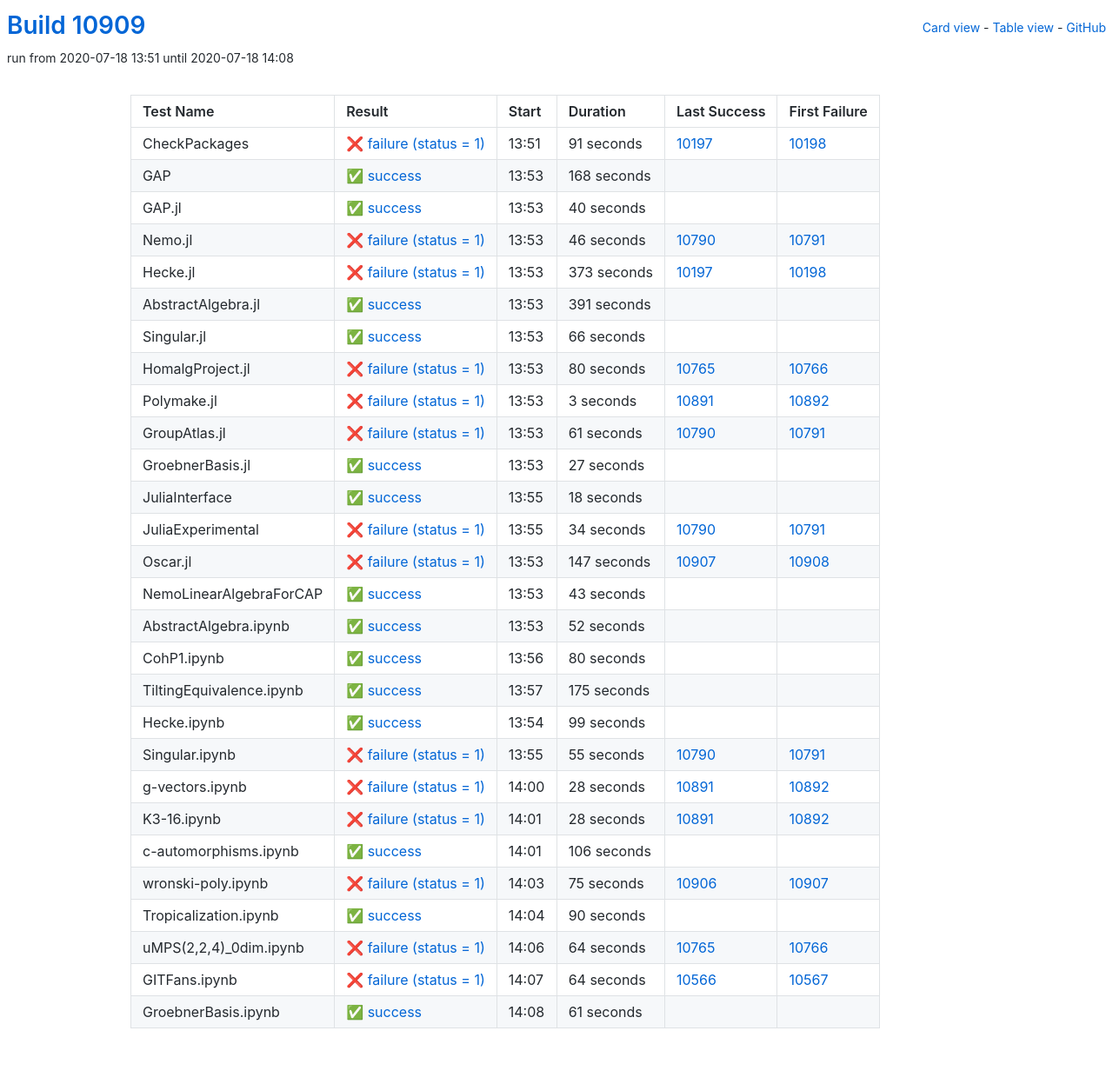
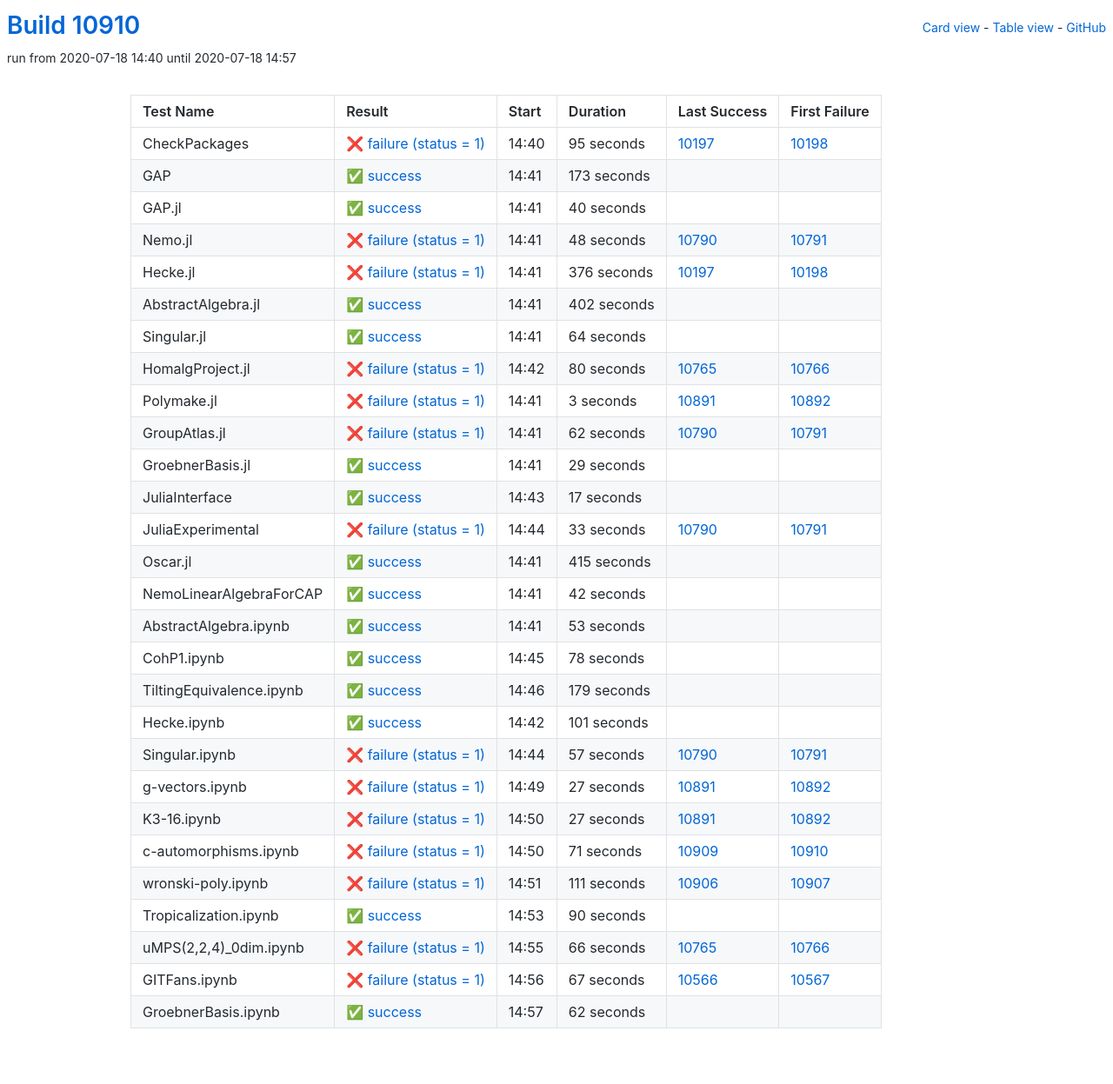
Before and after one commit to oscar-system/oscar-ci-status, a Jekyll site: the page built from table.html, in a window 1280 px wide. Shown: the whole page at 87% size. Built offline with Jekyll 4.4.1, drawn with Linux system fonts in a browser that asks for light colours.

Commit message:
Build #10910

```diff
--- a/_data/ci.yml
+++ b/_data/ci.yml
@@ -1,6 +1,6 @@
 ---
-build: 10909
-build_url: https://oscarci.mathematik.uni-kl.de/job/oscar/10909/
+build: 10910
+build_url: https://oscarci.mathematik.uni-kl.de/job/oscar/10910/
 job: oscar
 organization: oscar-system
 repo: oscar-ci-status
@@ -8,32 +8,32 @@ repourl: https://github.com/oscar-system/oscar-ci-status
 tests:
 - name: CheckPackages
   id: checkpackages
-  log: https://oscarci.mathematik.uni-kl.de/job/oscar/10909/artifact/logs/build-10909/CheckPackages.log
-  start: 2020-07-18 13:51
+  log: https://oscarci.mathematik.uni-kl.de/job/oscar/10910/artifact/logs/build-10910/CheckPackages.log
+  start: 2020-07-18 14:40
   success: false
   exitcode: 1
   status: failure
-  duration: 91
+  duration: 95
   last_success: 10197
   last_success_url: https://oscarci.mathematik.uni-kl.de/job/oscar/10197/
   first_failure: 10198
   first_failure_url: https://oscarci.mathematik.uni-kl.de/job/oscar/10198/
 - name: GAP
   id: gap
-  log: https://oscarci.mathematik.uni-kl.de/job/oscar/10909/artifact/logs/build-10909/GAP.log
-  start: 2020-07-18 13:53
+  log: https://oscarci.mathematik.uni-kl.de/job/oscar/10910/artifact/logs/build-10910/GAP.log
+  start: 2020-07-18 14:41
   success: true
   exitcode: 0
   status: success
-  duration: 168
+  duration: 173
   last_success: false
   last_success_url:
   first_failure: false
   first_failure_url:
 - name: GAP.jl
   id: gap-jl
-  log: https://oscarci.mathematik.uni-kl.de/job/oscar/10909/artifact/logs/build-10909/GAP.jl.log
-  start: 2020-07-18 13:53
+  log: https://oscarci.mathematik.uni-kl.de/job/oscar/10910/artifact/logs/build-10910/GAP.jl.log
+  start: 2020-07-18 14:41
   success: true
   exitcode: 0
   status: success
@@ -44,56 +44,56 @@ tests:
   first_failure_url:
 - name: Nemo.jl
   id: nemo-jl
-  log: https://oscarci.mathematik.uni-kl.de/job/oscar/10909/artifact/logs/build-10909/Nemo.jl.log
-  start: 2020-07-18 13:53
+  log: https://oscarci.mathematik.uni-kl.de/job/oscar/10910/artifact/logs/build-10910/Nemo.jl.log
+  start: 2020-07-18 14:41
   success: false
   exitcode: 1
   status: failure
-  duration: 46
+  duration: 48
   last_success: 10790
   last_success_url: https://oscarci.mathematik.uni-kl.de/job/oscar/10790/
   first_failure: 10791
   first_failure_url: https://oscarci.mathematik.uni-kl.de/job/oscar/10791/
 - name: Hecke.jl
   id: hecke-jl
-  log: https://oscarci.mathematik.uni-kl.de/job/oscar/10909/artifact/logs/build-10909/Hecke.jl.log
-  start: 2020-07-18 13:53
+  log: https://oscarci.mathematik.uni-kl.de/job/oscar/10910/artifact/logs/build-10910/Hecke.jl.log
+  start: 2020-07-18 14:41
   success: false
   exitcode: 1
   status: failure
-  duration: 373
+  duration: 376
   last_success: 10197
   last_success_url: https://oscarci.mathematik.uni-kl.de/job/oscar/10197/
   first_failure: 10198
   first_failure_url: https://oscarci.mathematik.uni-kl.de/job/oscar/10198/
 - name: AbstractAlgebra.jl
   id: abstractalgebra-jl
-  log: https://oscarci.mathematik.uni-kl.de/job/oscar/10909/artifact/logs/build-10909/AbstractAlgebra.jl.log
-  start: 2020-07-18 13:53
+  log: https://oscarci.mathematik.uni-kl.de/job/oscar/10910/artifact/logs/build-10910/AbstractAlgebra.jl.log
+  start: 2020-07-18 14:41
   success: true
   exitcode: 0
   status: success
-  duration: 391
+  duration: 402
   last_success: false
   last_success_url:
   first_failure: false
   first_failure_url:
 - name: Singular.jl
   id: singular-jl
-  log: https://oscarci.mathematik.uni-kl.de/job/oscar/10909/artifact/logs/build-10909/Singular.jl.log
-  start: 2020-07-18 13:53
+  log: https://oscarci.mathematik.uni-kl.de/job/oscar/10910/artifact/logs/build-10910/Singular.jl.log
+  start: 2020-07-18 14:41
   success: true
   exitcode: 0
   status: success
-  duration: 66
+  duration: 64
   last_success: false
   last_success_url:
   first_failure: false
   first_failure_url:
 - name: HomalgProject.jl
   id: homalgproject-jl
-  log: https://oscarci.mathematik.uni-kl.de/job/oscar/10909/artifact/logs/build-10909/HomalgProject.jl.log
-  start: 2020-07-18 13:53
+  log: https://oscarci.mathematik.uni-kl.de/job/oscar/10910/artifact/logs/build-10910/HomalgProject.jl.log
+  start: 2020-07-18 14:42
   success: false
   exitcode: 1
   status: failure
@@ -104,8 +104,8 @@ tests:
   first_failure_url: https://oscarci.mathematik.uni-kl.de/job/oscar/10766/
 - name: Polymake.jl
   id: polymake-jl
-  log: https://oscarci.mathematik.uni-kl.de/job/oscar/10909/artifact/logs/build-10909/Polymake.jl.log
-  start: 2020-07-18 13:53
+  log: https://oscarci.mathematik.uni-kl.de/job/oscar/10910/artifact/logs/build-10910/Polymake.jl.log
+  start: 2020-07-18 14:41
   success: false
   exitcode: 1
   status: failure
@@ -116,188 +116,188 @@ tests:
   first_failure_url: https://oscarci.mathematik.uni-kl.de/job/oscar/10892/
 - name: GroupAtlas.jl
   id: groupatlas-jl
-  log: https://oscarci.mathematik.uni-kl.de/job/oscar/10909/artifact/logs/build-10909/GroupAtlas.jl.log
-  start: 2020-07-18 13:53
+  log: https://oscarci.mathematik.uni-kl.de/job/oscar/10910/artifact/logs/build-10910/GroupAtlas.jl.log
+  start: 2020-07-18 14:41
   success: false
   exitcode: 1
   status: failure
-  duration: 61
+  duration: 62
   last_success: 10790
   last_success_url: https://oscarci.mathematik.uni-kl.de/job/oscar/10790/
   first_failure: 10791
   first_failure_url: https://oscarci.mathematik.uni-kl.de/job/oscar/10791/
 - name: GroebnerBasis.jl
   id: groebnerbasis-jl
-  log: https://oscarci.mathematik.uni-kl.de/job/oscar/10909/artifact/logs/build-10909/GroebnerBasis.jl.log
-  start: 2020-07-18 13:53
+  log: https://oscarci.mathematik.uni-kl.de/job/oscar/10910/artifact/logs/build-10910/GroebnerBasis.jl.log
+  start: 2020-07-18 14:41
   success: true
   exitcode: 0
   status: success
-  duration: 27
+  duration: 29
   last_success: false
   last_success_url:
   first_failure: false
   first_failure_url:
 - name: JuliaInterface
   id: juliainterface
-  log: https://oscarci.mathematik.uni-kl.de/job/oscar/10909/artifact/logs/build-10909/JuliaInterface.log
-  start: 2020-07-18 13:55
+  log: https://oscarci.mathematik.uni-kl.de/job/oscar/10910/artifact/logs/build-10910/JuliaInterface.log
+  start: 2020-07-18 14:43
   success: true
   exitcode: 0
   status: success
-  duration: 18
+  duration: 17
   last_success: false
   last_success_url:
   first_failure: false
   first_failure_url:
 - name: JuliaExperimental
   id: juliaexperimental
-  log: https://oscarci.mathematik.uni-kl.de/job/oscar/10909/artifact/logs/build-10909/JuliaExperimental.log
-  start: 2020-07-18 13:55
+  log: https://oscarci.mathematik.uni-kl.de/job/oscar/10910/artifact/logs/build-10910/JuliaExperimental.log
+  start: 2020-07-18 14:44
   success: false
   exitcode: 1
   status: failure
-  duration: 34
+  duration: 33
   last_success: 10790
   last_success_url: https://oscarci.mathematik.uni-kl.de/job/oscar/10790/
   first_failure: 10791
   first_failure_url: https://oscarci.mathematik.uni-kl.de/job/oscar/10791/
 - name: Oscar.jl
   id: oscar-jl
-  log: https://oscarci.mathematik.uni-kl.de/job/oscar/10909/artifact/logs/build-10909/Oscar.jl.log
-  start: 2020-07-18 13:53
-  success: false
-  exitcode: 1
-  status: failure
-  duration: 147
-  last_success: 10907
-  last_success_url: https://oscarci.mathematik.uni-kl.de/job/oscar/10907/
-  first_failure: 10908
-  first_failure_url: https://oscarci.mathematik.uni-kl.de/job/oscar/10908/
-- name: NemoLinearAlgebraForCAP
-  id: nemolinearalgebraforcap
-  log: https://oscarci.mathematik.uni-kl.de/job/oscar/10909/artifact/logs/build-10909/NemoLinearAlgebraForCAP.log
-  start: 2020-07-18 13:53
+  log: https://oscarci.mathematik.uni-kl.de/job/oscar/10910/artifact/logs/build-10910/Oscar.jl.log
+  start: 2020-07-18 14:41
   success: true
   exitcode: 0
   status: success
-  duration: 43
+  duration: 415
+  last_success: false
+  last_success_url:
+  first_failure: false
+  first_failure_url:
+- name: NemoLinearAlgebraForCAP
+  id: nemolinearalgebraforcap
+  log: https://oscarci.mathematik.uni-kl.de/job/oscar/10910/artifact/logs/build-10910/NemoLinearAlgebraForCAP.log
+  start: 2020-07-18 14:41
+  success: true
+  exitcode: 0
+  status: success
+  duration: 42
   last_success: false
   last_success_url:
   first_failure: false
   first_failure_url:
 - name: AbstractAlgebra.ipynb
   id: abstractalgebra-ipynb
-  log: https://oscarci.mathematik.uni-kl.de/job/oscar/10909/artifact/logs/build-10909/AbstractAlgebra.ipynb.log
-  start: 2020-07-18 13:53
+  log: https://oscarci.mathematik.uni-kl.de/job/oscar/10910/artifact/logs/build-10910/AbstractAlgebra.ipynb.log
+  start: 2020-07-18 14:41
   success: true
   exitcode: 0
   status: success
-  duration: 52
+  duration: 53
   last_success: false
   last_success_url:
   first_failure: false
   first_failure_url:
 - name: CohP1.ipynb
   id: cohp1-ipynb
-  log: https://oscarci.mathematik.uni-kl.de/job/oscar/10909/artifact/logs/build-10909/CohP1.ipynb.log
-  start: 2020-07-18 13:56
+  log: https://oscarci.mathematik.uni-kl.de/job/oscar/10910/artifact/logs/build-10910/CohP1.ipynb.log
+  start: 2020-07-18 14:45
   success: true
   exitcode: 0
   status: success
-  duration: 80
+  duration: 78
   last_success: false
   last_success_url:
   first_failure: false
   first_failure_url:
 - name: TiltingEquivalence.ipynb
   id: tiltingequivalence-ipynb
-  log: https://oscarci.mathematik.uni-kl.de/job/oscar/10909/artifact/logs/build-10909/TiltingEquivalence.ipynb.log
-  start: 2020-07-18 13:57
+  log: https://oscarci.mathematik.uni-kl.de/job/oscar/10910/artifact/logs/build-10910/TiltingEquivalence.ipynb.log
+  start: 2020-07-18 14:46
   success: true
   exitcode: 0
   status: success
-  duration: 175
+  duration: 179
   last_success: false
   last_success_url:
   first_failure: false
   first_failure_url:
 - name: Hecke.ipynb
   id: hecke-ipynb
-  log: https://oscarci.mathematik.uni-kl.de/job/oscar/10909/artifact/logs/build-10909/Hecke.ipynb.log
-  start: 2020-07-18 13:54
+  log: https://oscarci.mathematik.uni-kl.de/job/oscar/10910/artifact/logs/build-10910/Hecke.ipynb.log
+  start: 2020-07-18 14:42
   success: true
   exitcode: 0
   status: success
-  duration: 99
+  duration: 101
   last_success: false
   last_success_url:
   first_failure: false
   first_failure_url:
 - name: Singular.ipynb
   id: singular-ipynb
-  log: https://oscarci.mathematik.uni-kl.de/job/oscar/10909/artifact/logs/build-10909/Singular.ipynb.log
-  start: 2020-07-18 13:55
+  log: https://oscarci.mathematik.uni-kl.de/job/oscar/10910/artifact/logs/build-10910/Singular.ipynb.log
+  start: 2020-07-18 14:44
   success: false
   exitcode: 1
   status: failure
-  duration: 55
+  duration: 57
   last_success: 10790
   last_success_url: https://oscarci.mathematik.uni-kl.de/job/oscar/10790/
   first_failure: 10791
   first_failure_url: https://oscarci.mathematik.uni-kl.de/job/oscar/10791/
 - name: g-vectors.ipynb
   id: g-vectors-ipynb
-  log: https://oscarci.mathematik.uni-kl.de/job/oscar/10909/artifact/logs/build-10909/g-vectors.ipynb.log
-  start: 2020-07-18 14:00
+  log: https://oscarci.mathematik.uni-kl.de/job/oscar/10910/artifact/logs/build-10910/g-vectors.ipynb.log
+  start: 2020-07-18 14:49
   success: false
   exitcode: 1
   status: failure
-  duration: 28
+  duration: 27
   last_success: 10891
   last_success_url: https://oscarci.mathematik.uni-kl.de/job/oscar/10891/
   first_failure: 10892
   first_failure_url: https://oscarci.mathematik.uni-kl.de/job/oscar/10892/
 - name: K3-16.ipynb
   id: k3-16-ipynb
-  log: https://oscarci.mathematik.uni-kl.de/job/oscar/10909/artifact/logs/build-10909/K3-16.ipynb.log
-  start: 2020-07-18 14:01
+  log: https://oscarci.mathematik.uni-kl.de/job/oscar/10910/artifact/logs/build-10910/K3-16.ipynb.log
+  start: 2020-07-18 14:50
   success: false
   exitcode: 1
   status: failure
-  duration: 28
+  duration: 27
   last_success: 10891
   last_success_url: https://oscarci.mathematik.uni-kl.de/job/oscar/10891/
   first_failure: 10892
   first_failure_url: https://oscarci.mathematik.uni-kl.de/job/oscar/10892/
 - name: c-automorphisms.ipynb
   id: c-automorphisms-ipynb
-  log: https://oscarci.mathematik.uni-kl.de/job/oscar/10909/artifact/logs/build-10909/c-automorphisms.ipynb.log
-  start: 2020-07-18 14:01
-  success: true
-  exitcode: 0
-  status: success
-  duration: 106
-  last_success: false
-  last_success_url:
-  first_failure: false
-  first_failure_url:
-- name: wronski-poly.ipynb
-  id: wronski-poly-ipynb
-  log: https://oscarci.mathematik.uni-kl.de/job/oscar/10909/artifact/logs/build-10909/wronski-poly.ipynb.log
-  start: 2020-07-18 14:03
+  log: https://oscarci.mathematik.uni-kl.de/job/oscar/10910/artifact/logs/build-10910/c-automorphisms.ipynb.log
+  start: 2020-07-18 14:50
   success: false
   exitcode: 1
   status: failure
-  duration: 75
+  duration: 71
+  last_success: 10909
+  last_success_url: https://oscarci.mathematik.uni-kl.de/job/oscar/10909/
+  first_failure: 10910
+  first_failure_url: https://oscarci.mathematik.uni-kl.de/job/oscar/10910/
+- name: wronski-poly.ipynb
+  id: wronski-poly-ipynb
+  log: https://oscarci.mathematik.uni-kl.de/job/oscar/10910/artifact/logs/build-10910/wronski-poly.ipynb.log
+  start: 2020-07-18 14:51
+  success: false
+  exitcode: 1
+  status: failure
+  duration: 111
   last_success: 10906
   last_success_url: https://oscarci.mathematik.uni-kl.de/job/oscar/10906/
   first_failure: 10907
   first_failure_url: https://oscarci.mathematik.uni-kl.de/job/oscar/10907/
 - name: Tropicalization.ipynb
   id: tropicalization-ipynb
-  log: https://oscarci.mathematik.uni-kl.de/job/oscar/10909/artifact/logs/build-10909/Tropicalization.ipynb.log
-  start: 2020-07-18 14:04
+  log: https://oscarci.mathematik.uni-kl.de/job/oscar/10910/artifact/logs/build-10910/Tropicalization.ipynb.log
+  start: 2020-07-18 14:53
   success: true
   exitcode: 0
   status: success
@@ -308,36 +308,36 @@ tests:
   first_failure_url:
 - name: uMPS(2,2,4)_0dim.ipynb
   id: umps-2-2-4-0dim-ipynb
-  log: https://oscarci.mathematik.uni-kl.de/job/oscar/10909/artifact/logs/build-10909/uMPS-2-2-4-_0dim.ipynb.log
-  start: 2020-07-18 14:06
+  log: https://oscarci.mathematik.uni-kl.de/job/oscar/10910/artifact/logs/build-10910/uMPS-2-2-4-_0dim.ipynb.log
+  start: 2020-07-18 14:55
   success: false
   exitcode: 1
   status: failure
-  duration: 64
+  duration: 66
   last_success: 10765
   last_success_url: https://oscarci.mathematik.uni-kl.de/job/oscar/10765/
   first_failure: 10766
   first_failure_url: https://oscarci.mathematik.uni-kl.de/job/oscar/10766/
 - name: GITFans.ipynb
   id: gitfans-ipynb
-  log: https://oscarci.mathematik.uni-kl.de/job/oscar/10909/artifact/logs/build-10909/GITFans.ipynb.log
-  start: 2020-07-18 14:07
+  log: https://oscarci.mathematik.uni-kl.de/job/oscar/10910/artifact/logs/build-10910/GITFans.ipynb.log
+  start: 2020-07-18 14:56
   success: false
   exitcode: 1
   status: failure
-  duration: 64
+  duration: 67
   last_success: 10566
   last_success_url: https://oscarci.mathematik.uni-kl.de/job/oscar/10566/
   first_failure: 10567
   first_failure_url: https://oscarci.mathematik.uni-kl.de/job/oscar/10567/
 - name: GroebnerBasis.ipynb
   id: groebnerbasis-ipynb
-  log: https://oscarci.mathematik.uni-kl.de/job/oscar/10909/artifact/logs/build-10909/GroebnerBasis.ipynb.log
-  start: 2020-07-18 14:08
+  log: https://oscarci.mathematik.uni-kl.de/job/oscar/10910/artifact/logs/build-10910/GroebnerBasis.ipynb.log
+  start: 2020-07-18 14:57
   success: true
   exitcode: 0
   status: success
-  duration: 61
+  duration: 62
   last_success: false
   last_success_url:
   first_failure: false
```
Also changed, not shown: README.md.
